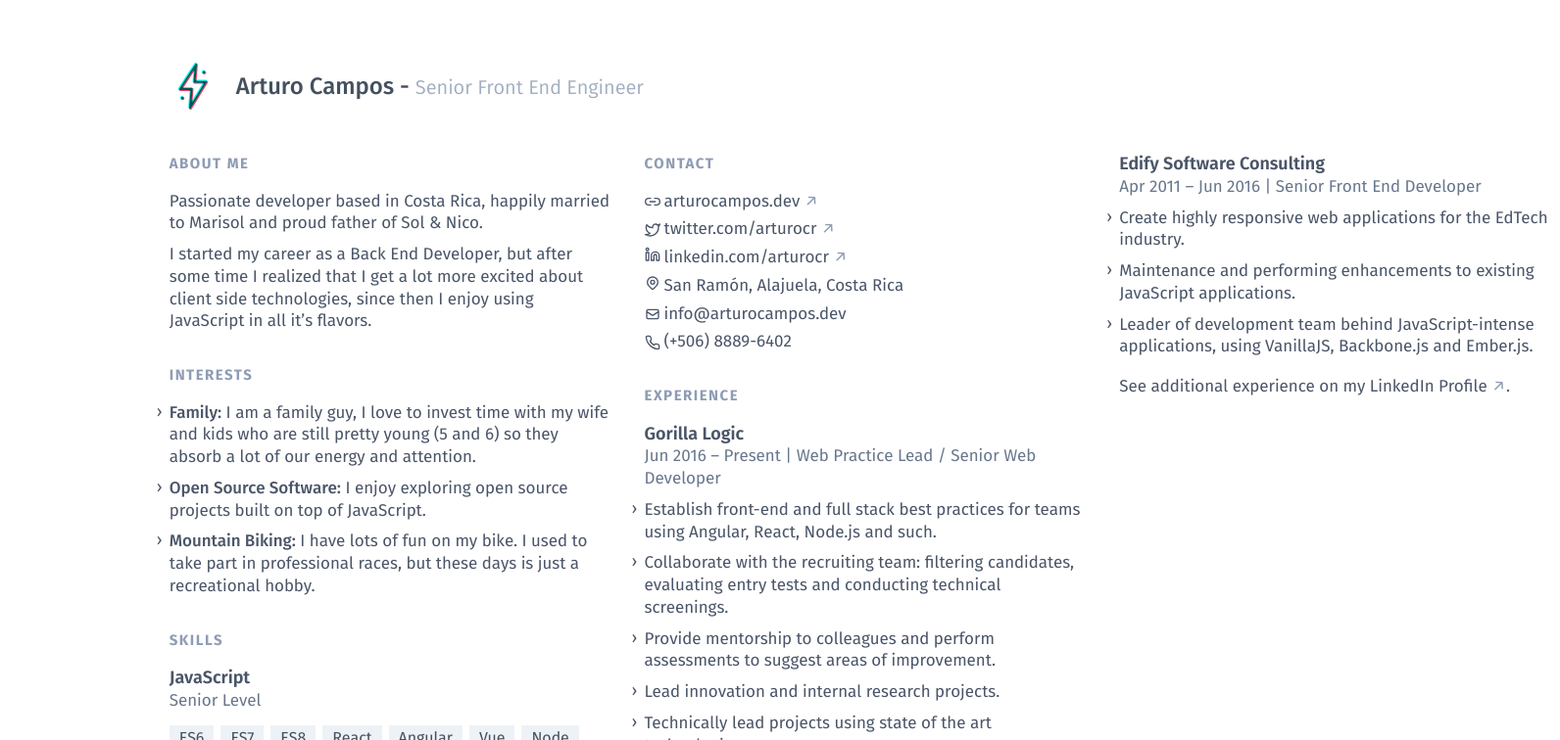
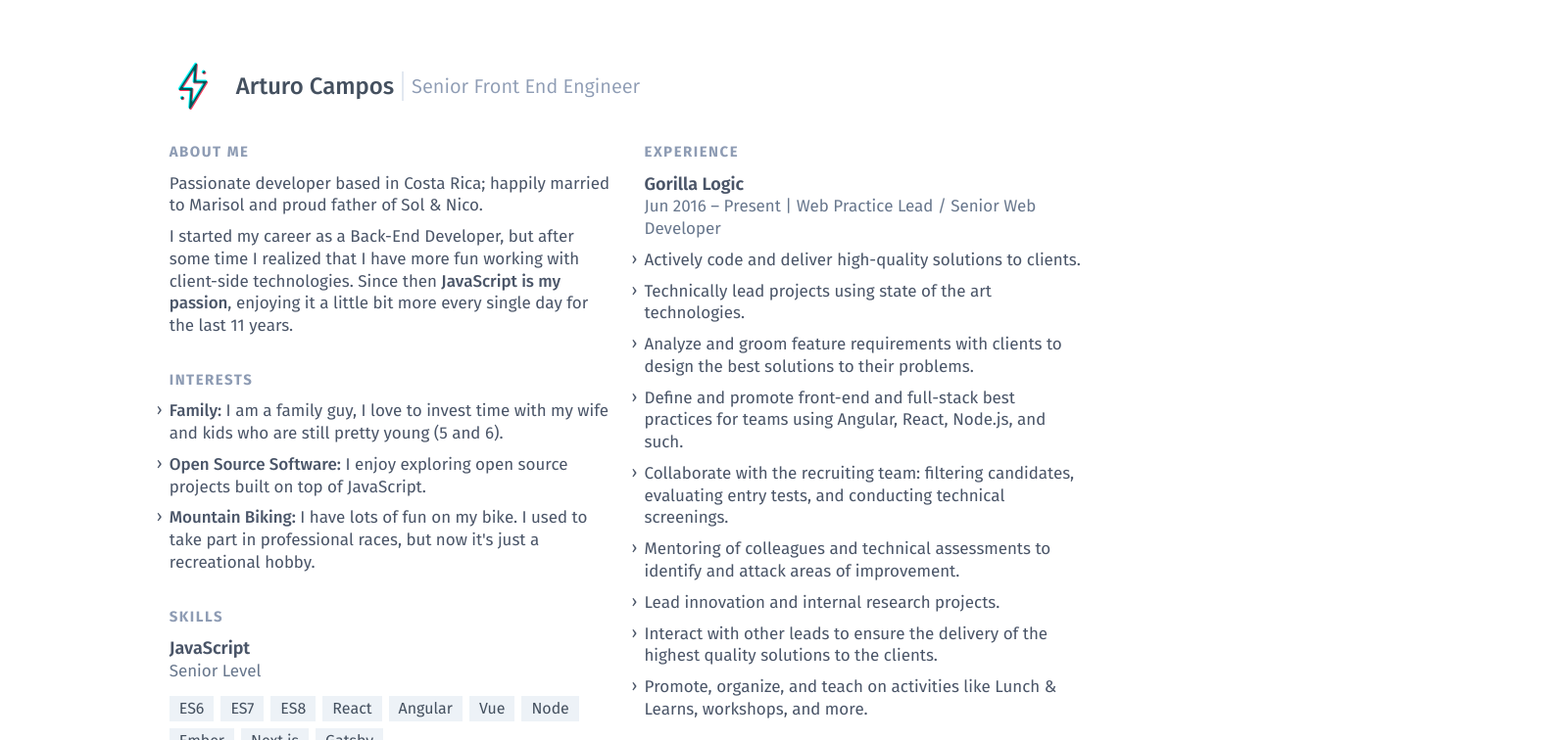
Before and after one commit to arturocr/arturocampos.dev, a Next.js app: page / in a window 1280 px wide. Shown: the top 756 px of the page at 98% size, 1592 px wide, since content can reach past the window. Built offline with nearby package versions, Linux system fonts and the light colour scheme.

Commit message:
Wording and spacing changes

```diff
--- a/pages/index.js
+++ b/pages/index.js
@@ -66,13 +66,13 @@ export default function IndexPage() {
       </Head>
       <main>
         <div className='p-6 mx-auto page max-w-2xl print:max-w-letter md:max-w-letter md:h-letter xsm:p-8 sm:p-9 md:p-16 bg-white'>
-          <header className='flex items-center mb-8 md:mb-11'>
+          <header className='flex items-center mb-8'>
             <div className='mr-5'>
               <Logo className='h-12 w-12' />
             </div>
-            <h1 className='text-2xl font-medium text-gray-750 pb-px'>
-              Arturo Campos -{' '}
-              <span className='text-xl font-thin text-gray-500'>
+            <h1 className='text-2xl font-medium text-gray-750 flex flex-col sm:flex-row sm:items-center print:block'>
+              Arturo Campos{' '}
+              <span className='text-xl font-thin text-gray-550 sm:border-gray sm:border-l-2 sm:ml-2 sm:pl-2 print:border-gray print:border-l-2 print:ml-2 print:pl-2'>
                 Senior Front End Engineer
               </span>
             </h1>
@@ -81,19 +81,23 @@ export default function IndexPage() {
           <div className='md:col-count-2 print:col-count-2 col-gap-md md:h-letter-col print:h-letter-col col-fill-auto'>
             <section className='mt-8 first:mt-0'>
               <div className='break-inside-avoid'>
-                <h2 className='mb-4 font-bold tracking-widest text-sm2 text-gray-550 print:font-normal'>
+                <h2 className='mb-2.5 font-bold tracking-widest text-sm2 text-gray-550 print:font-normal'>
                   ABOUT ME
                 </h2>
                 <section className='mb-4.5 break-inside-avoid'>
                   <p className='mt-2.1 text-md text-gray-700 leading-normal'>
-                    Passionate developer based in Costa Rica, happily married to
+                    Passionate developer based in Costa Rica; happily married to
                     Marisol and proud father of Sol &amp; Nico.
                   </p>
                   <p className='mt-2.1 text-md text-gray-700 leading-normal'>
-                    I started my career as a Back End Developer, but after some
-                    time I realized that I get a lot more excited about client
-                    side technologies, since then I enjoy using JavaScript in
-                    all it’s flavors.
+                    I started my career as a Back-End Developer, but after some
+                    time I realized that I have more fun working with
+                    client-side technologies. Since then{' '}
+                    <span className='font-medium'>
+                      JavaScript is my passion
+                    </span>
+                    , enjoying it a little bit more every single day for the
+                    last 11 years.
                   </p>
                 </section>
               </div>
@@ -101,7 +105,7 @@ export default function IndexPage() {
 
             <section className='mt-8 first:mt-0'>
               <div className='break-inside-avoid'>
-                <h2 className='mb-4 font-bold tracking-widest text-sm2 text-gray-550 print:font-normal'>
+                <h2 className='mb-2.5 font-bold tracking-widest text-sm2 text-gray-550 print:font-normal'>
                   INTERESTS
                 </h2>
 
@@ -113,8 +117,7 @@ export default function IndexPage() {
                       </span>
                       <span className='font-medium'>Family:</span> I am a family
                       guy, I love to invest time with my wife and kids who are
-                      still pretty young (5 and 6) so they absorb a lot of our
-                      energy and attention.
+                      still pretty young (5 and 6).
                     </li>
                     <li className='mt-2.1 text-md text-gray-700 leading-normal'>
                       <span className='absolute -ml-3 sm:-ml-3.2 select-none transform -translate-y-px'>
@@ -130,7 +133,7 @@ export default function IndexPage() {
                       </span>
                       <span className='font-medium'>Mountain Biking:</span> I
                       have lots of fun on my bike. I used to take part in
-                      professional races, but these days is just a recreational
+                      professional races, but now it's just a recreational
                       hobby.
                     </li>
                   </ul>
@@ -140,7 +143,7 @@ export default function IndexPage() {
 
             <section className='mt-8 first:mt-0'>
               <div className='break-inside-avoid'>
-                <h2 className='mb-4 font-bold tracking-widest text-sm2 text-gray-550 print:font-normal'>
+                <h2 className='mb-2.5 font-bold tracking-widest text-sm2 text-gray-550 print:font-normal'>
                   SKILLS
                 </h2>
                 <section className='mb-4.5 break-inside-avoid'>
@@ -246,7 +249,7 @@ export default function IndexPage() {
 
             <section className='mt-8 first:mt-0'>
               <div className='break-inside-avoid'>
-                <h2 className='mb-4 font-bold tracking-widest text-sm2 text-gray-550 print:font-normal'>
+                <h2 className='mb-2.5 font-bold tracking-widest text-sm2 text-gray-550 print:font-normal'>
                   EDUCATION
                 </h2>
                 <section className='mb-4.5 break-inside-avoid'>
@@ -264,7 +267,7 @@ export default function IndexPage() {
 
             <section className='mt-8 first:mt-0'>
               <div className='break-inside-avoid'>
-                <h2 className='mb-4 font-bold tracking-widest text-sm2 text-gray-550 print:font-normal'>
+                <h2 className='mb-2.5 font-bold tracking-widest text-sm2 text-gray-550 print:font-normal'>
                   CONTACT
                 </h2>
 
@@ -379,7 +382,7 @@ export default function IndexPage() {
                         &#105;&#110;&#102;&#111;&#064;&#097;&#114;&#116;&#117;&#114;&#111;&#099;&#097;&#109;&#112;&#111;&#115;&#046;&#100;&#101;&#118;
                       </a>
                     </li>
-                    <li className='mt-1.5 leading-normal text-gray-700 text-md'>
+                    <li className='mt-1.5 leading-normal text-gray-700 text-md hidden print:block'>
                       <a href='&#116;&#101;&#108;&#58;&#43;&#53;&#48;&#54;&#56;&#56;&#56;&#57;&#45;&#54;&#52;&#48;&#50;'>
                         <svg
                           className='h-4 w-4 inline-block align-middle mr-1'
@@ -403,7 +406,7 @@ export default function IndexPage() {
 
             <section className='mt-8 first:mt-0'>
               <div className='break-inside-avoid'>
-                <h2 className='mb-4 font-bold tracking-widest text-sm2 text-gray-550 print:font-normal'>
+                <h2 className='mb-2.5 font-bold tracking-widest text-sm2 text-gray-550 print:font-normal'>
                   EXPERIENCE
                 </h2>
                 <section className='mb-4.5 break-inside-avoid'>
@@ -421,29 +424,8 @@ export default function IndexPage() {
                       <span className='absolute -ml-3 sm:-ml-3.2 select-none transform -translate-y-px'>
                         ›
                       </span>{' '}
-                      Establish front-end and full stack best practices for
-                      teams using Angular, React, Node.js and such.
-                    </li>
-                    <li className='mt-2.1 text-md text-gray-700 leading-normal'>
-                      <span className='absolute -ml-3 sm:-ml-3.2 select-none transform -translate-y-px'>
-                        ›
-                      </span>{' '}
-                      Collaborate with the recruiting team: filtering
-                      candidates, evaluating entry tests and conducting
-                      technical screenings.
-                    </li>
-                    <li className='mt-2.1 text-md text-gray-700 leading-normal'>
-                      <span className='absolute -ml-3 sm:-ml-3.2 select-none transform -translate-y-px'>
-                        ›
-                      </span>{' '}
-                      Provide mentorship to colleagues and perform assessments
-                      to suggest areas of improvement.
-                    </li>
-                    <li className='mt-2.1 text-md text-gray-700 leading-normal'>
-                      <span className='absolute -ml-3 sm:-ml-3.2 select-none transform -translate-y-px'>
-                        ›
-                      </span>{' '}
-                      Lead innovation and internal research projects.
+                      Actively code and deliver high-quality solutions to
+                      clients.
                     </li>
                     <li className='mt-2.1 text-md text-gray-700 leading-normal'>
                       <span className='absolute -ml-3 sm:-ml-3.2 select-none transform -translate-y-px'>
@@ -456,28 +438,50 @@ export default function IndexPage() {
                       <span className='absolute -ml-3 sm:-ml-3.2 select-none transform -translate-y-px'>
                         ›
                       </span>{' '}
-                      Interact with other practice’s leads to ensure the
-                      delivery of high performing solutions to the clients.
+                      Analyze and groom feature requirements with clients to
+                      design the best solutions to their problems.
                     </li>
                     <li className='mt-2.1 text-md text-gray-700 leading-normal'>
                       <span className='absolute -ml-3 sm:-ml-3.2 select-none transform -translate-y-px'>
                         ›
                       </span>{' '}
-                      Coordinate and groom features with clients to later pass
-                      to development teams for actual implementation.
+                      Define and promote front-end and full-stack best practices
+                      for teams using Angular, React, Node.js, and such.
                     </li>
                     <li className='mt-2.1 text-md text-gray-700 leading-normal'>
                       <span className='absolute -ml-3 sm:-ml-3.2 select-none transform -translate-y-px'>
                         ›
                       </span>{' '}
-                      Actively code and develop solutions for actual clients.
+                      Collaborate with the recruiting team: filtering
+                      candidates, evaluating entry tests, and conducting
+                      technical screenings.
                     </li>
                     <li className='mt-2.1 text-md text-gray-700 leading-normal'>
                       <span className='absolute -ml-3 sm:-ml-3.2 select-none transform -translate-y-px'>
                         ›
                       </span>{' '}
-                      Promote and organize activities like Lunch &amp; Learns,
-                      workshops and more.
+                      Mentoring of colleagues and technical assessments to
+                      identify and attack areas of improvement.
+                    </li>
+                    <li className='mt-2.1 text-md text-gray-700 leading-normal'>
+                      <span className='absolute -ml-3 sm:-ml-3.2 select-none transform -translate-y-px'>
+                        ›
+                      </span>{' '}
+                      Lead innovation and internal research projects.
+                    </li>
+                    <li className='mt-2.1 text-md text-gray-700 leading-normal'>
+                      <span className='absolute -ml-3 sm:-ml-3.2 select-none transform -translate-y-px'>
+                        ›
+                      </span>{' '}
+                      Interact with other leads to ensure the delivery of the
+                      highest quality solutions to the clients.
+                    </li>
+                    <li className='mt-2.1 text-md text-gray-700 leading-normal'>
+                      <span className='absolute -ml-3 sm:-ml-3.2 select-none transform -translate-y-px'>
+                        ›
+                      </span>{' '}
+                      Promote, organize, and teach on activities like Lunch
+                      &amp; Learns, workshops, and more.
                     </li>
                   </ul>
                 </section>
@@ -497,24 +501,23 @@ export default function IndexPage() {
                       ›
                     </span>
                     I offer my skills for freelance projects in a variety of
-                    technologies, mostly focused on front end development, but
+                    technologies, mostly focused on front-end development, but
                     also work on back-end services if needed.
                   </li>
                   <li className='mt-2.1 text-md text-gray-700 leading-normal'>
                     <span className='absolute -ml-3 sm:-ml-3.2 select-none transform -translate-y-px'>
                       ›
                     </span>
-                    Some of the technologies I work on more regularly are:
-                    ReactJS, Angular2+, EmberJS, VanillaJS, Wordpress, PHP,
-                    MySQL, MongoDB, etc.
+                    Marketing, online presence, e-commerce, and tooling
+                    development using ReactJS, Angular2+, EmberJS, VanillaJS,
+                    WordPress, PHP, MySQL, MongoDB, etc.
                   </li>
                   <li className='mt-2.1 text-md text-gray-700 leading-normal'>
                     <span className='absolute -ml-3 sm:-ml-3.2 select-none transform -translate-y-px'>
                       ›
                     </span>
-                    Also, any needed designs are part of my offering as well
-                    using tools like Adobe Creative Suite (Illustrator,
-                    Photoshop, InDesign) and Sketch.
+                    Provide UI/UX and brand design to clients who need the
+                    complete design/development package.
                   </li>
                 </ul>
               </section>
@@ -533,38 +536,36 @@ export default function IndexPage() {
                     <span className='absolute -ml-3 sm:-ml-3.2 select-none transform -translate-y-px'>
                       ›
                     </span>
-                    Create highly responsive web applications for the EdTech
+                    Built highly responsive web applications for the EdTech
                     industry.
                   </li>
                   <li className='mt-2.1 text-md text-gray-700 leading-normal'>
                     <span className='absolute -ml-3 sm:-ml-3.2 select-none transform -translate-y-px'>
                       ›
                     </span>
-                    Maintenance and performing enhancements to existing
-                    JavaScript applications.
+                    Maintained and improved existing JavaScript applications.
                   </li>
                   <li className='mt-2.1 text-md text-gray-700 leading-normal'>
                     <span className='absolute -ml-3 sm:-ml-3.2 select-none transform -translate-y-px'>
                       ›
                     </span>
-                    Leader of development team behind JavaScript-intense
-                    applications, using VanillaJS, Backbone.js and Ember.js.
+                    Led development efforts behind JavaScript-intense
+                    applications, using VanillaJS, Backbone.js, and Ember.js.
                   </li>
                 </ul>
-                <p className='mt-4.5 text-md text-gray-700 leading-normal'>
-                  See additional experience on my{' '}
+                <p className='mt-4.5 pt-4.5 text-md text-gray-700 leading-normal border-gray border-t'>
+                  More about my experience on my{' '}
                   <a
                     className='group'
                     href='https://www.linkedin.com/in/arturocr/'
                     rel='noopener noreferrer'
                     target='_blank'
                   >
-                    LinkedIn Profile
+                    LinkedIn profile
                     <span className='inline-block ml-1 text-gray-550 print:text-black font-normal group-hover:text-gray-700 transition duration-100 ease-in'>
                       ↗
                     </span>
                   </a>
-                  .
                 </p>
               </section>
             </section>
```
